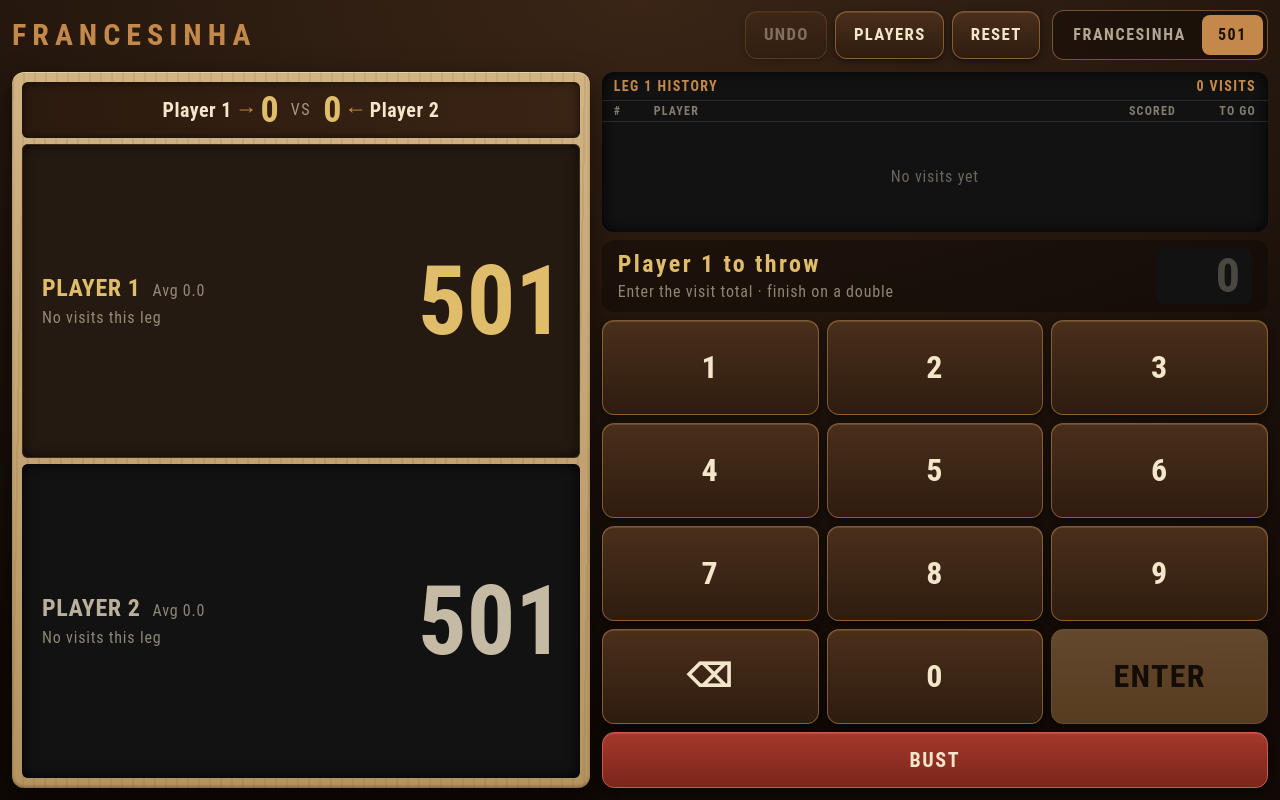
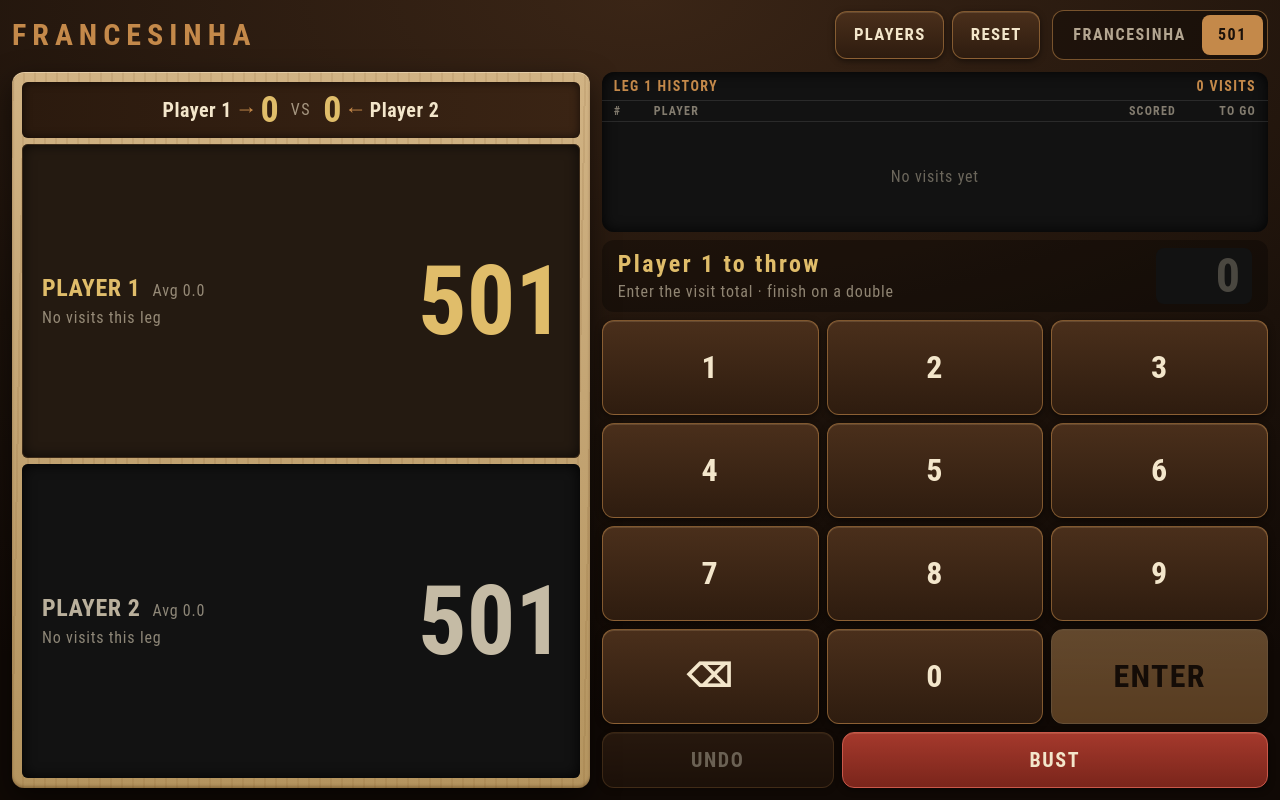
Before and after one commit to brunolkatz/francesinha-app, a React (Vite) app: page / in a window 1280 px wide. Both pictures are taken after a click on the button "501". Built offline with nearby package versions, Linux system fonts and the light colour scheme.

Commit message:
Move the 501 Undo next to the Bust button
Co-Authored-By: Claude Fable 5.1 <noreply@anthropic.com>

```diff
--- a/src/App.jsx
+++ b/src/App.jsx
@@ -24,7 +24,6 @@ export default function App() {
   const { players } = fr
   const is501 = mode === '501'
   const full = players.length >= MAX_PLAYERS
-  const canUndo = (is501 ? x01.visits : fr.history).length > 0
 
   const rename = (index, name) => dispatch({ type: 'rename', index, name })
   const remove = (index) => dispatch({ type: 'removePlayer', index })
@@ -41,14 +40,17 @@ export default function App() {
         </h1>
 
         <div className="ml-auto flex flex-wrap items-center justify-end gap-2">
+          {/* In 501 the Undo sits next to Bust, under the keypad. */}
+          {!is501 && (
             <button
               type="button"
               className="btn"
-            onClick={() => dispatch({ type: is501 ? 'x01/undo' : 'undo' })}
-            disabled={!canUndo}
+              onClick={() => dispatch({ type: 'undo' })}
+              disabled={fr.history.length === 0}
             >
               Undo
             </button>
+          )}
           {is501 ? (
             <button type="button" className="btn" onClick={() => setEditingPlayers(true)}>
               Players
@@ -119,6 +121,7 @@ export default function App() {
             x01={x01}
             onScore={(value) => dispatch({ type: 'x01/score', value })}
             onBust={() => dispatch({ type: 'x01/bust' })}
+            onUndo={() => dispatch({ type: 'x01/undo' })}
             onNextLeg={() => dispatch({ type: 'x01/nextLeg' })}
             onRename={(side, player, name) => dispatch({ type: 'x01/rename', side, player, name })}
           />
--- a/src/components/X01Board.jsx
+++ b/src/components/X01Board.jsx
@@ -132,7 +132,7 @@ function VisitHistory({ x01 }) {
   )
 }
 
-export default function X01Board({ x01, onScore, onBust, onNextLeg, onRename }) {
+export default function X01Board({ x01, onScore, onBust, onUndo, onNextLeg, onRename }) {
   const [entry, setEntry] = useState('')
   const [error, setError] = useState(null)
 
@@ -266,11 +266,28 @@ export default function X01Board({ x01, onScore, onBust, onNextLeg, onRename })
                 Enter
               </button>
             </div>
-            <button type="button" className="btn btn-danger min-h-14 text-xl" onClick={bust}>
+          </>
+        )}
+
+        <div className="flex gap-2">
+          <button
+            type="button"
+            className="btn min-h-14 flex-1 text-xl"
+            onClick={() => {
+              setError(null)
+              setEntry('')
+              onUndo()
+            }}
+            disabled={x01.visits.length === 0}
+          >
+            Undo
+          </button>
+          {!over && (
+            <button type="button" className="btn btn-danger min-h-14 flex-[2] text-xl" onClick={bust}>
               Bust
             </button>
-          </>
-        )}
+          )}
+        </div>
       </div>
     </div>
   )
```
Lines whose indentation alone changed are shown as unchanged.
